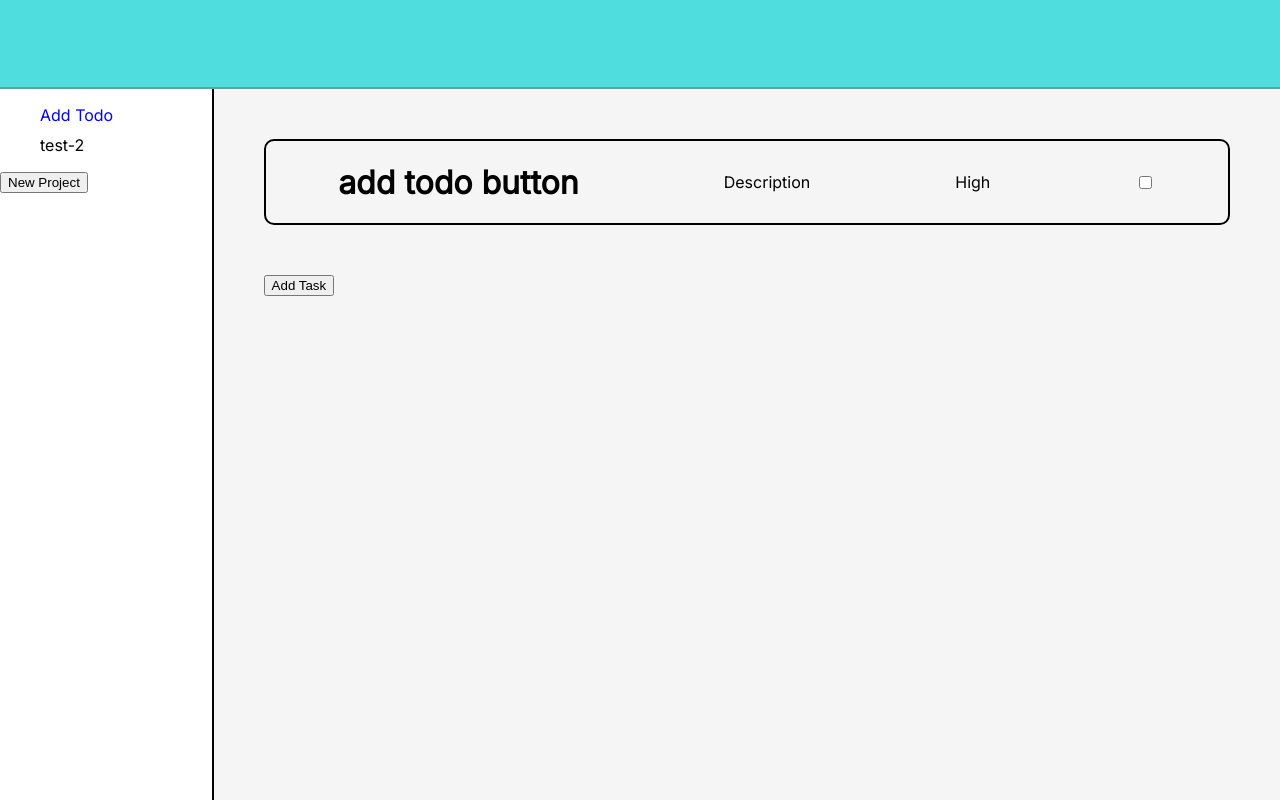
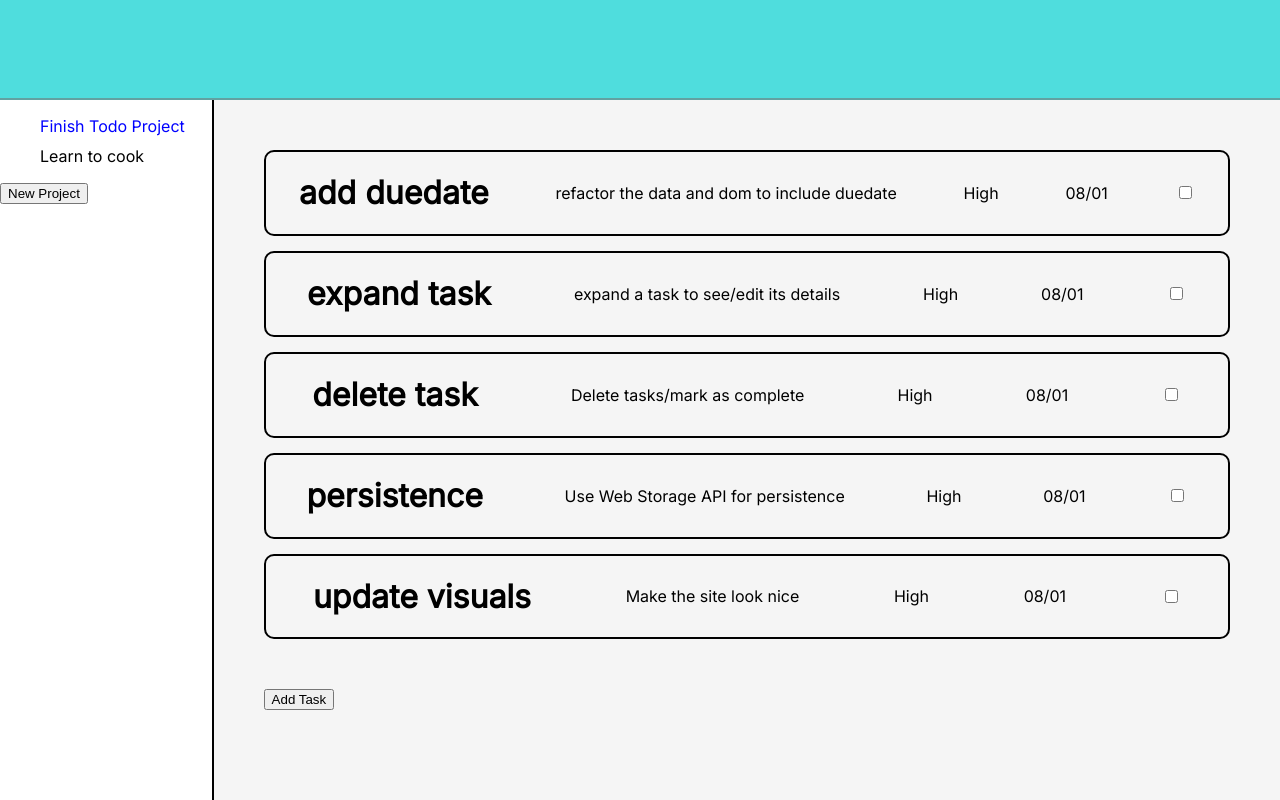
Before and after one commit to Orsenfells/todo2022, a website built with webpack: page dist/index.html in a window 1280 px wide. Built offline with nearby package versions, Linux system fonts and the light colour scheme.

Commit message:
adding duedate

```diff
--- a/src/create-todo.js
+++ b/src/create-todo.js
@@ -5,15 +5,16 @@ let createTodo = (data) => {
     let title = document.createElement('h1');
     let description = document.createElement('p');
     let priority = document.createElement('div');
-
+    let duedate = document.createElement('div')
     todo.className = 'container'
+    duedate.textContent = data.duedate
     title.textContent = data.title;
     description.textContent = data.description;
     priority.textContent = data.priority
     let complete = document.createElement("input")
     complete.type = 'checkbox'
 
-    let appendToTodo = [title, description, priority, complete]
+    let appendToTodo = [title, description, priority, duedate, complete ]
     appendToTodo.forEach(element => todo.appendChild(element))
 
     return todo
--- a/src/events.js
+++ b/src/events.js
@@ -69,9 +69,12 @@ let events = () => {
                 else if(element.id === 'add-task-button') {
                     let index = projects.getData().findIndex(project => project.active)
                     let data = dom.getTaskModalData()
+                    if(!data.title) {
+                        return
+                    }
                     data.id = `${Math.random().toString(16).slice(2)}`
                     projects.addTodo(index, data)
-                    console.log(projects.getData())
+                    dom.toggleTaskModal()
                     dom.render(projects.getData())
                 }
             }
--- a/src/project-controller.js
+++ b/src/project-controller.js
@@ -2,28 +2,60 @@
 
 
 let projectData = (() => {
-    let projects = [{
-        project: 'Add Todo',
+    let projects = [
+        {
+        project: 'Finish Todo Project',
         id: 'dsd',
         active: true,
         todos: [{
-            title: 'add todo button',
+            title: 'add duedate',
             id: 'test',
-            description: 'Description',
+            duedate: '08/01',
+            description: 'refactor the data and dom to include duedate',
             priority: 'High',
-        }]
+        },
+        {
+            title: 'expand task',
+            id: 'test',
+            duedate: '08/01',
+            description: 'expand a task to see/edit its details',
+            priority: 'High',
+        },
+        {
+            title: 'delete task',
+            id: 'test',
+            duedate: '08/01',
+            description: 'Delete tasks/mark as complete',
+            priority: 'High',
+        },
+        {
+            title: 'persistence',
+            id: 'test',
+            duedate: '08/01',
+            description: 'Use Web Storage API for persistence',
+            priority: 'High',
+        },
+        {
+            title: 'update visuals',
+            id: 'test',
+            duedate: '08/01',
+            description: 'Make the site look nice',
+            priority: 'High',
+        },
+        ]
     },
     {
-        project: 'test-2',
+        project: 'Learn to cook',
         id: 'tests',
         active: false,
         todos: [{
-            title: 'Super test',
+            title: 'Cook pasta',
             id: 'super-test',
-            description: 'descreription',
+            description: 'Make a nice chicken alfredo',
             priority: 'low',
         }]
-    },];
+    },
+];
 
     let getProjects = () => projects;
 
--- a/src/styles/header.css
+++ b/src/styles/header.css
@@ -1,5 +1,5 @@
 .header {
     background-color: rgb(79, 221, 221);
-    height: 100px;
+    min-height: 100px;
     border-bottom: 2px solid rgb(98, 161, 161);
 }
```
